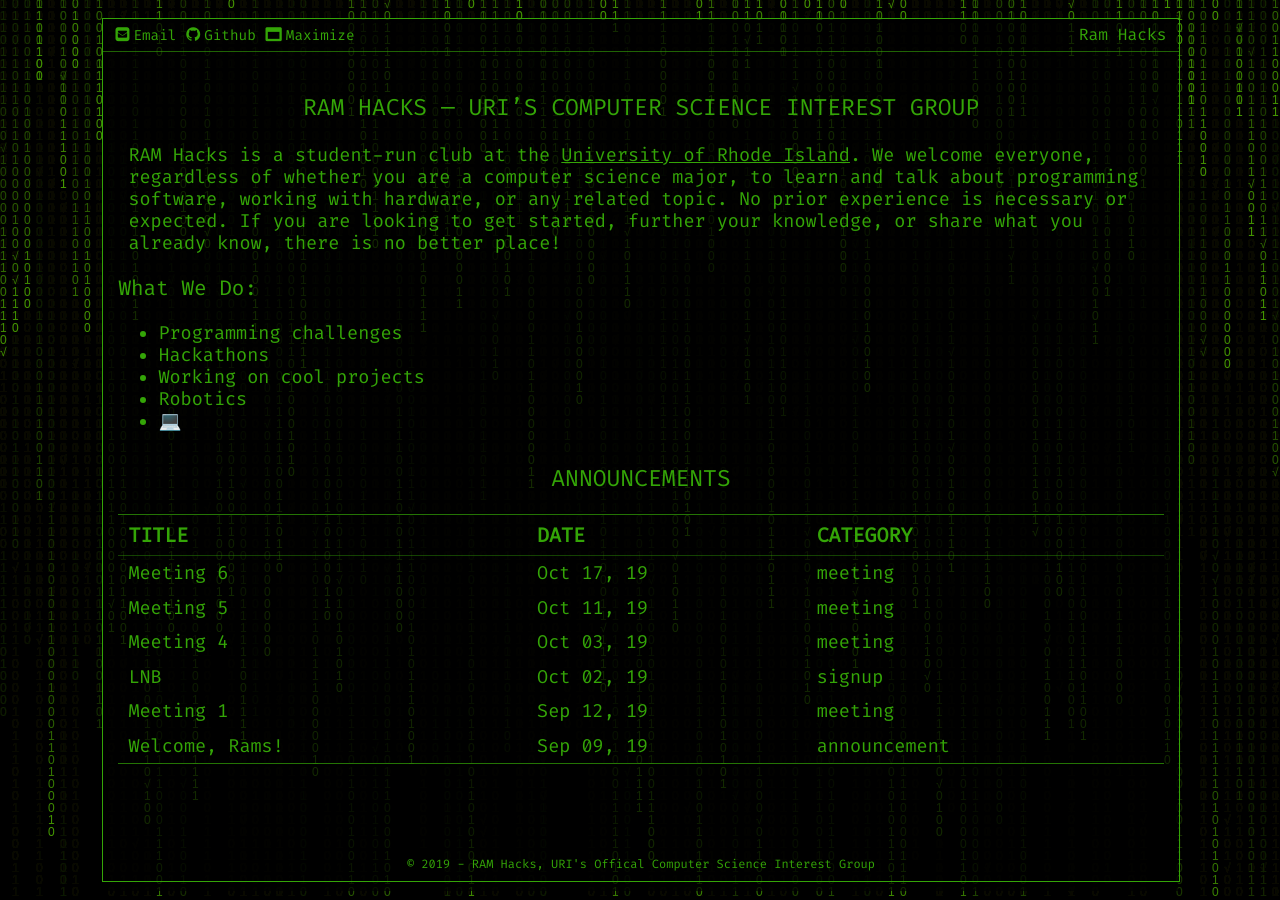
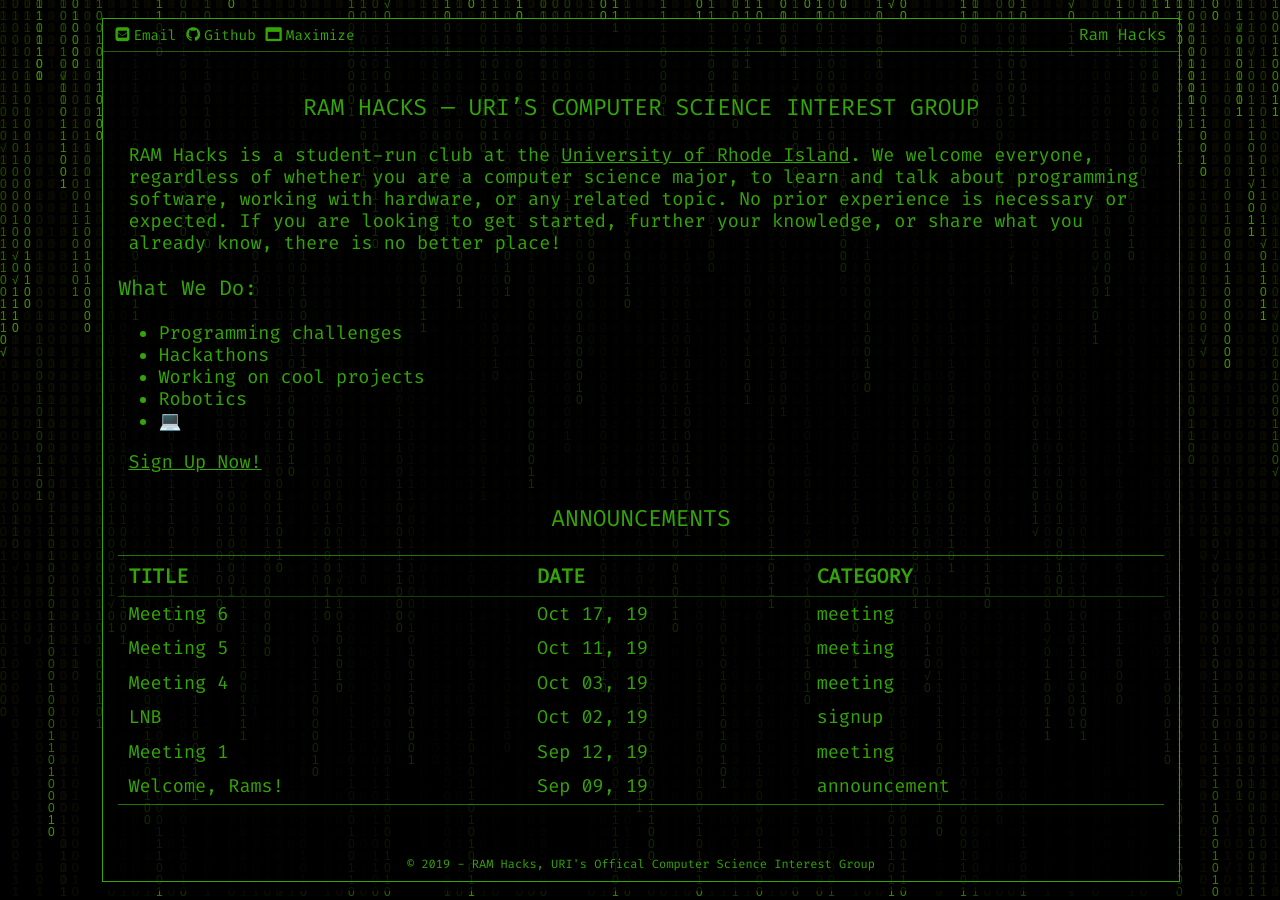
Before and after one commit to ramhacks/ramhacks.github.io, a Jekyll site: the page built from pages/index.md, in a window 1280 px wide. Built offline with Jekyll 4.4.1, drawn with Linux system fonts in a browser that asks for light colours.

Commit message:
Update index.md

```diff
--- a/pages/index.md
+++ b/pages/index.md
@@ -21,3 +21,5 @@
 * Working on cool projects
 * Robotics
 * 💻
+
+[Sign Up Now!](http://eepurl.com/dPPHOf)
```
